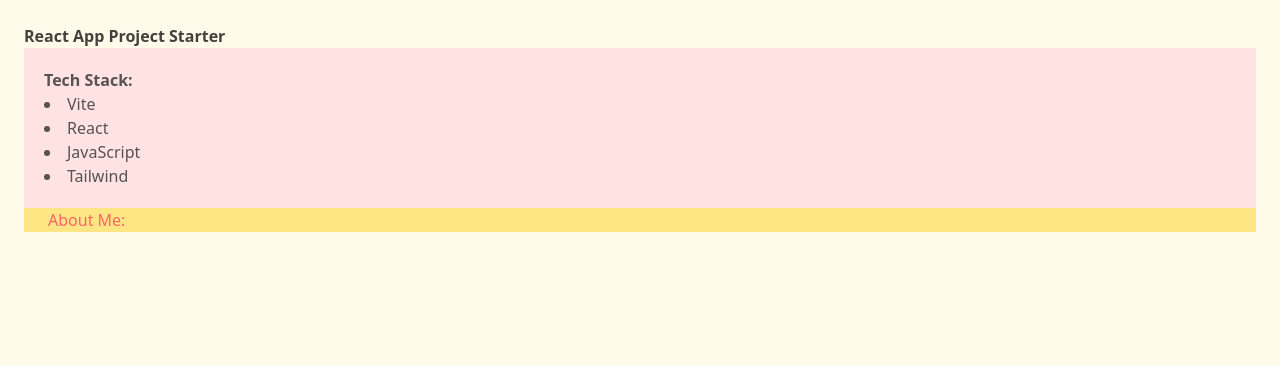
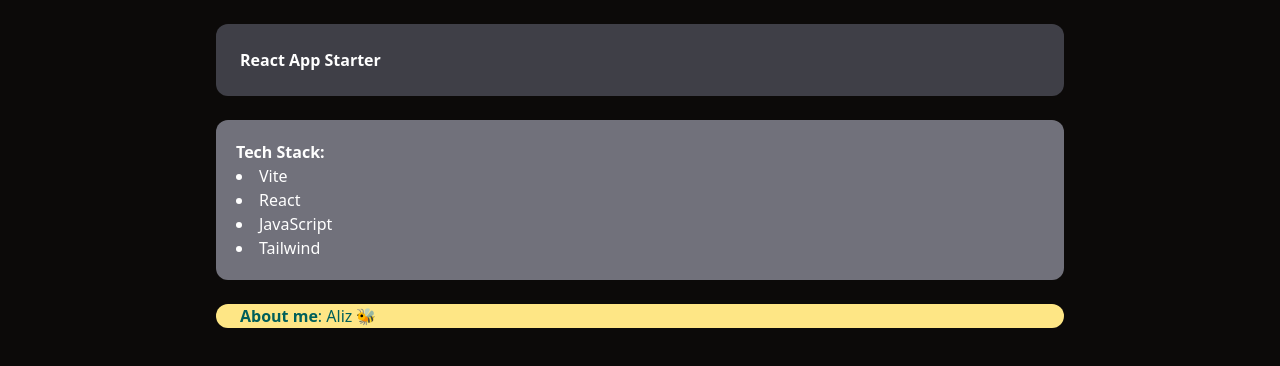
Before and after one commit to orayachan/17-oraya-react, a React (Vite) app: page / in a window 1280 px wide. Shown: the top 366 px of the page. Built offline with nearby package versions, Linux system fonts and the light colour scheme.

Commit message:
repo(setup): edit starter template

```diff
--- a/src/App.jsx
+++ b/src/App.jsx
@@ -2,9 +2,12 @@
 
 export default function App() {
   return (
-    <div className="h-screen flex flex-col justify-start p-6 bg-amber-50">
-      <h1 className="text-stone-700 font-bold">React App Project Starter</h1>
-      <section className="w-full p-5 text-stone-600 bg-red-100 flex">
+    <div className="h-screen flex justify-center bg-stone-950 text-white">
+      <div className="p-6 gap-y-6 flex flex-col justify-start w-[80%] lg:w-[70%]">
+        <h1 className="w-full p-6 bg-zinc-700 font-bold rounded-xl">
+          React App Starter
+        </h1>
+        <section className="w-full p-5 bg-zinc-500 flex rounded-xl">
           <ul className="list-inside list-disc flex-1">
             <span className="font-semibold">Tech Stack:</span>
             <li>Vite</li>
@@ -13,7 +16,8 @@
             <li>Tailwind</li>
           </ul>
         </section>
-      <AboutMe />
+      <AboutMe name="Aliz 🐝" />
+      </div>
     </div>
   );
 }
--- a/src/components/AboutMe.jsx
+++ b/src/components/AboutMe.jsx
@@ -1,8 +1,8 @@
 import React from 'react'
 
-function AboutMe() {
+function AboutMe(props) {
   return (
-    <div className='bg-amber-200 text-red-400 pl-6 pr-6'>About Me:</div>
+    <div className='bg-amber-200 text-teal-800 rounded-2xl pl-6 pr-6'><span className='font-bold'>About me</span>: {props.name}</div>
   )
 }
 
```
Lines whose indentation alone changed are shown as unchanged.
